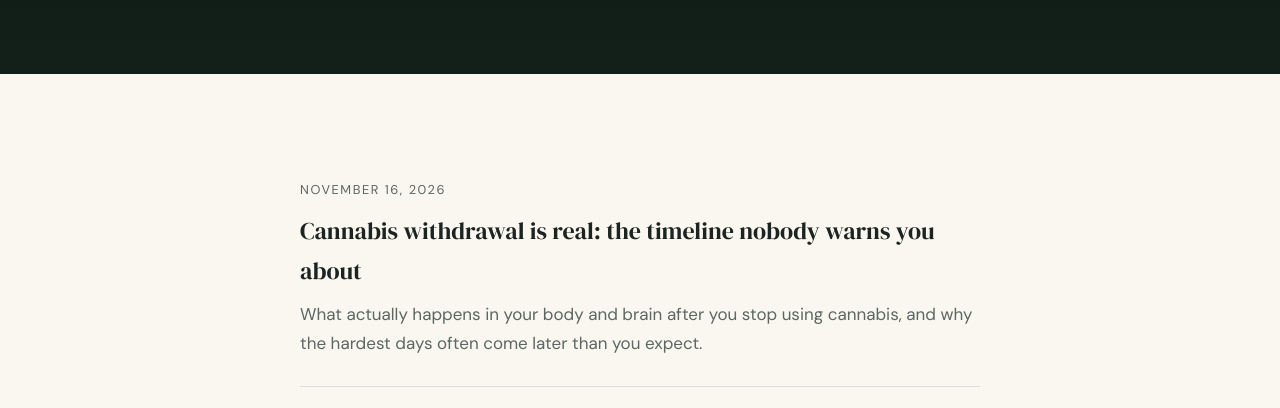
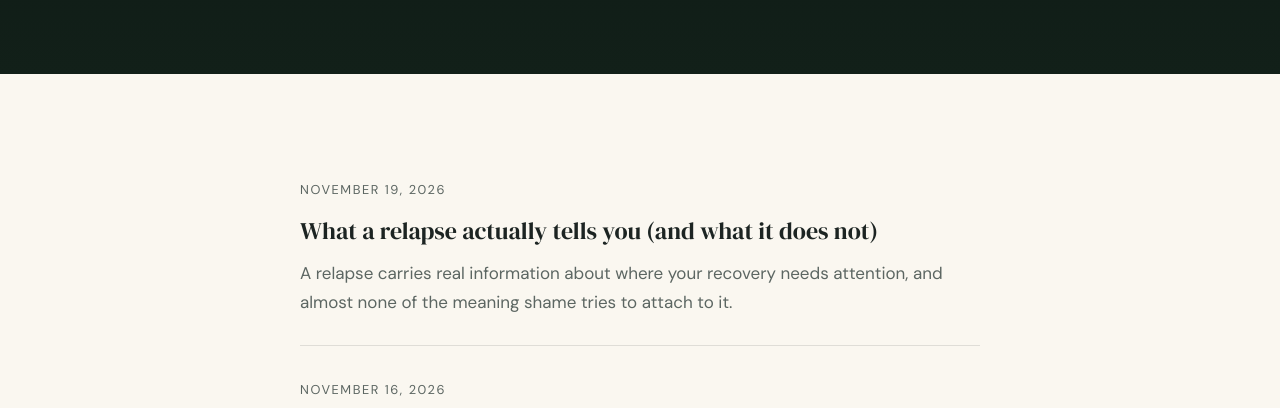
Before and after one commit to amduncanjr-bit/thriverecoveryapp.com, a plain HTML site: page blog/index.html in a window 1280 px wide. Shown: the part 355-763 px from the top of the page. Drawn offline with Linux system fonts and the light colour scheme.

Commit message:
index: what-relapse-actually-tells-you-c73i

```diff
--- a/blog/index.html
+++ b/blog/index.html
@@ -76,6 +76,13 @@ footer a{color:rgba(255,255,255,.75);text-decoration:none}
 </header>
 <main class="prose"><div class="wrap">
   <ul class="bloglist">
+    <li>
+      <a href="/blog/what-relapse-actually-tells-you-c73i/">
+        <span class="bdate">November 19, 2026</span>
+        <h2>What a relapse actually tells you (and what it does not)</h2>
+        <p>A relapse carries real information about where your recovery needs attention, and almost none of the meaning shame tries to attach to it.</p>
+      </a>
+    </li>
     <li>
       <a href="/blog/cannabis-withdrawal-timeline-0mq0/">
         <span class="bdate">November 16, 2026</span>
```
